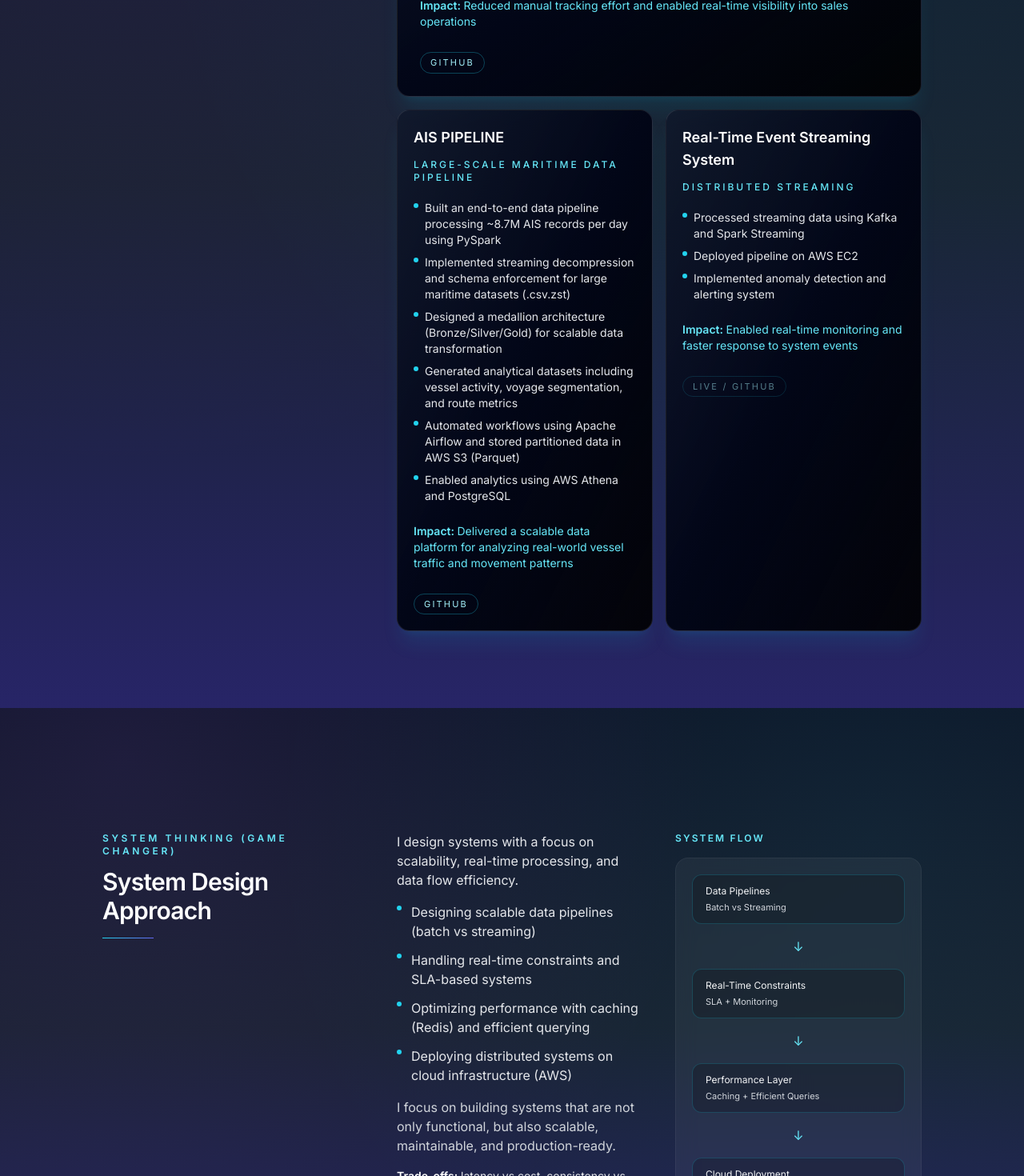
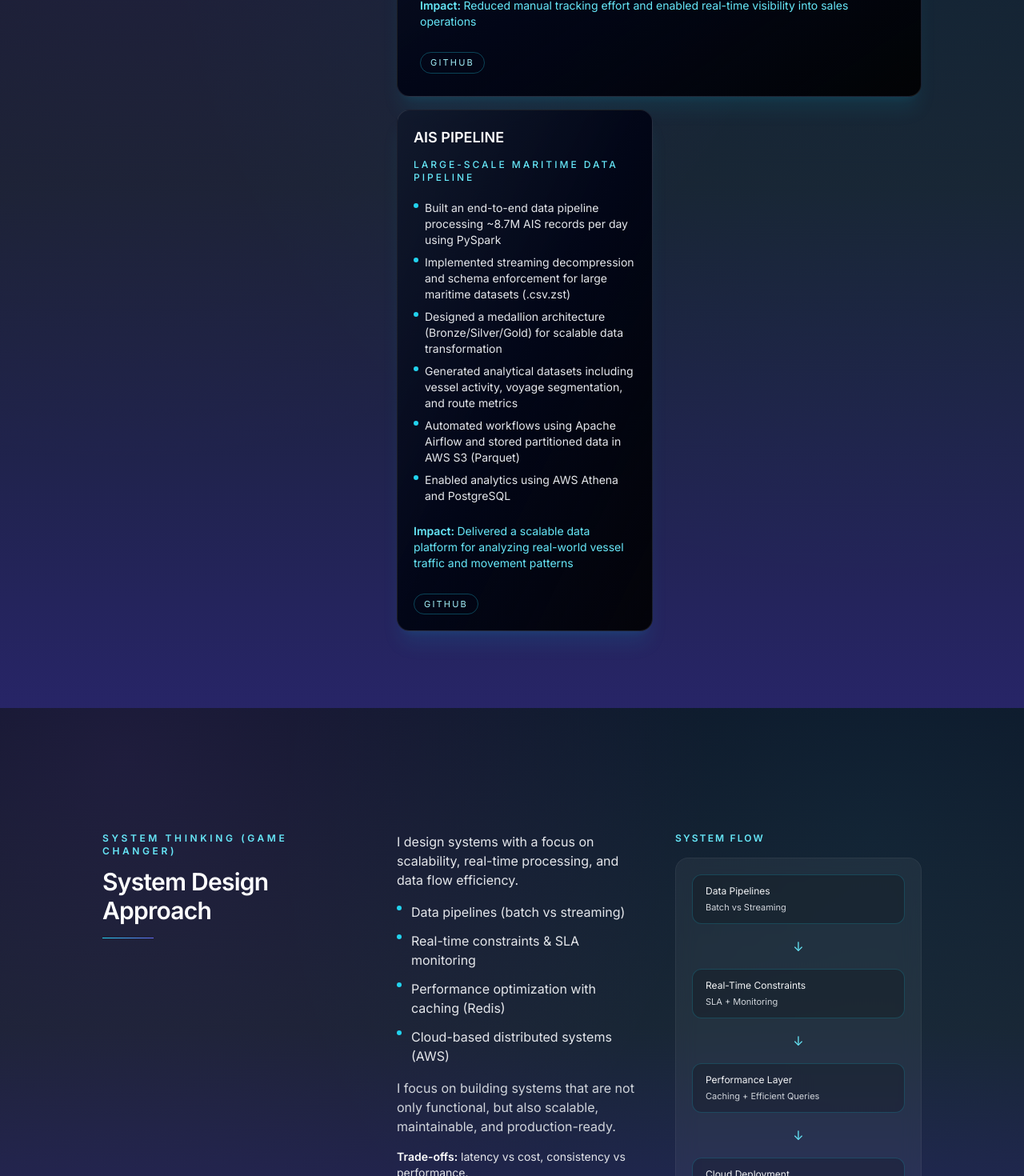
Before and after one commit to NguyenQuan297/Portfolio, a React (Vite) app: page / in a window 1280 px wide. Shown: the part 2820-4290 px from the top of the page at 80% size. Built offline with nearby package versions, Linux system fonts and the light colour scheme.

Commit message:
refactor: trim projects list and tighten system design bullets
- Remove legacy Real-Time Event Streaming project
- Condense System Design bullets for clarity

```diff
--- a/src/components/sections/ProjectsSection.jsx
+++ b/src/components/sections/ProjectsSection.jsx
@@ -32,17 +32,6 @@ export default function ProjectsSection() {
       impact:
         "Delivered a scalable data platform for analyzing real-world vessel traffic and movement patterns",
     },
-    {
-      title: "Real-Time Event Streaming System",
-      subtitle: "Distributed Streaming",
-      bulletPoints: [
-        "Processed streaming data using Kafka and Spark Streaming",
-        "Deployed pipeline on AWS EC2",
-        "Implemented anomaly detection and alerting system",
-      ],
-      impact:
-        "Enabled real-time monitoring and faster response to system events",
-    },
   ];
 
   return (
--- a/src/components/sections/SystemDesignSection.jsx
+++ b/src/components/sections/SystemDesignSection.jsx
@@ -13,19 +13,19 @@ export default function SystemDesignSection() {
           <ul className="space-y-3">
             <li className="flex gap-3">
               <span className="mt-1 h-1.5 w-1.5 flex-shrink-0 rounded-full bg-cyan-400" />
-              <span>Designing scalable data pipelines (batch vs streaming)</span>
+              <span>Data pipelines (batch vs streaming)</span>
             </li>
             <li className="flex gap-3">
               <span className="mt-1 h-1.5 w-1.5 flex-shrink-0 rounded-full bg-cyan-400" />
-              <span>Handling real-time constraints and SLA-based systems</span>
+              <span>Real-time constraints &amp; SLA monitoring</span>
             </li>
             <li className="flex gap-3">
               <span className="mt-1 h-1.5 w-1.5 flex-shrink-0 rounded-full bg-cyan-400" />
-              <span>Optimizing performance with caching (Redis) and efficient querying</span>
+              <span>Performance optimization with caching (Redis)</span>
             </li>
             <li className="flex gap-3">
               <span className="mt-1 h-1.5 w-1.5 flex-shrink-0 rounded-full bg-cyan-400" />
-              <span>Deploying distributed systems on cloud infrastructure (AWS)</span>
+              <span>Cloud-based distributed systems (AWS)</span>
             </li>
           </ul>
 
```
